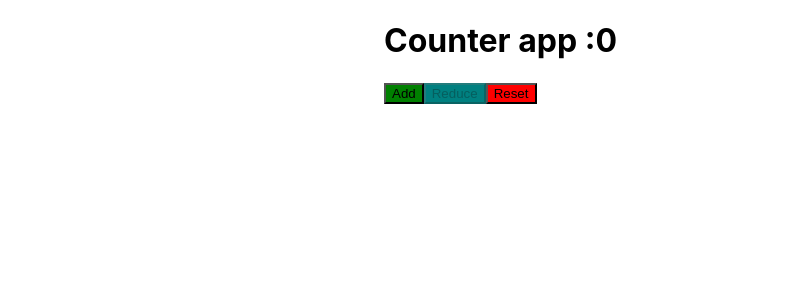
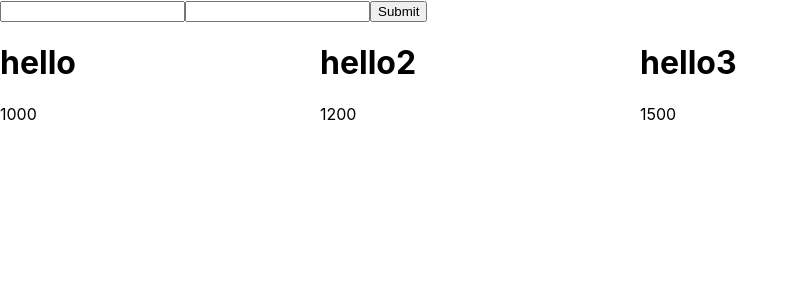
Before and after one commit to suhail3535/InterviewPractice, a React (Create React App) app in the folder practiceforinterview/: page / in a window 1280 px wide. Shown: the top 300 px of the page, without its empty margins (0-799 px from the left). Built offline with nearby package versions, Linux system fonts and the light colour scheme; data requests are answered from the project's data file.

Commit message:
redux practice

```diff
--- /dev/null
+++ b/practiceforinterview/db.json
@@ -0,0 +1,20 @@
+{
+  "product": [
+
+    {
+      "name": "hello",
+      "price": "1000",
+      "id": 4
+    },
+    {
+      "name": "hello2",
+      "price": "1200",
+      "id": 5
+    },
+    {
+      "name": "hello3",
+      "price": "1500",
+      "id": 6
+    }
+  ]
+}
--- a/practiceforinterview/package.json
+++ b/practiceforinterview/package.json
@@ -7,16 +7,20 @@
     "@testing-library/react": "^13.4.0",
     "@testing-library/user-event": "^13.5.0",
     "axios": "^1.4.0",
+    "json-server": "^0.17.3",
     "react": "^18.2.0",
     "react-dom": "^18.2.0",
+    "react-redux": "^8.0.7",
     "react-scripts": "5.0.1",
+    "redux": "^4.2.1",
     "web-vitals": "^2.1.4"
   },
   "scripts": {
     "start": "react-scripts start",
     "build": "react-scripts build",
     "test": "react-scripts test",
-    "eject": "react-scripts eject"
+    "eject": "react-scripts eject",
+    "server":"json-server --watch db.json --port 8080"
   },
   "eslintConfig": {
     "extends": [
--- a/practiceforinterview/src/App.js
+++ b/practiceforinterview/src/App.js
@@ -1,14 +1,16 @@
 
-import Counter from "./Component/Counter";
-// import Ref2 from "./Component/Ref2";Counter
+
+import Data from "./Component/Data";
+
+
 
 function App() {
   return (
       <div className="App">
-      {/* <Ref2 /> */}
-      <Counter />
+
+      <Data />
       </div>
   );
 }
 
-export default App;
+export default App
--- /dev/null
+++ b/practiceforinterview/src/Component/Data.jsx
@@ -0,0 +1,119 @@
+import React, { useEffect, useState } from "react";
+import { shallowEqual, useDispatch, useSelector } from "react-redux";
+
+import { store } from "./Store";
+import {
+    getRequest,
+    getRequestfailure,
+    getRequestsuccess,
+    getpostuestsuccess,
+} from "./Redux/Action";
+import axios from "axios";
+
+const Data = () => {
+const [text, setText] = useState("");
+const [price, setPrice] = useState("");
+
+    const { product, isLoading } = useSelector((store) => {
+        console.log(store,"store")
+        return {
+            product: store.product,
+            isLoading: store.isLoading,
+        };
+    }, shallowEqual);
+    console.log(store);
+    const dispatch = useDispatch();
+    const getData = () => {
+        dispatch(getRequest());
+        axios
+            .get("http://localhost:8080/product")
+            .then((res) => {
+                dispatch(getRequestsuccess(res.data));
+                console.log(res.data);
+            })
+            .catch((err) => {
+                dispatch(getRequestfailure());
+            });
+    };
+
+
+      const newData = {
+          name: text,
+          price: price,
+      };
+    const handleSubmit = (e) => {
+        e.preventDefault()
+
+
+          postData2(newData);
+
+    }
+
+    const postData = (payload) => {
+        dispatch(getRequest())
+        axios.post("http://localhost:8080/product", newData)
+            .then((res) => {
+                dispatch(getpostuestsuccess(res.data))
+                console.log(res.data)
+            })
+            .catch((err) => {
+            dispatch(getRequestfailure())
+        })
+ }
+
+    const postData2 = () => {
+        axios.post("http://localhost:8080/product", newData).then((res) => {
+        console.log(res.data)
+        }).catch((err) => {
+        console.log(err)
+    })
+}
+
+
+
+
+
+    useEffect(() => {
+        getData();
+    },[]);
+    return (
+        <>
+            <div>
+                <form onSubmit={handleSubmit}>
+                    <input
+                        type="text"
+                        value={text}
+                        onChange={(e) => setText(e.target.value)}
+                    />
+                    <input
+                        type="text"
+                        value={price}
+                        onChange={(e) => setPrice(e.target.value)}
+                    />
+                    <input type="submit" />
+                </form>
+            </div>
+
+            <div
+                style={{
+                    display: "grid",
+                    gridTemplateColumns: "repeat(4,1fr)",
+                }}>
+                {isLoading ? (
+                    <h1>Loading......</h1>
+                ) : (
+                    product.length > 0 &&
+                    product.map((ele) => (
+                        <div key={ele.id}>
+
+                            <h1>{ele.name}</h1>
+                            <p>{ele.price}</p>
+                        </div>
+                    ))
+                )}
+            </div>
+        </>
+    );
+};
+
+export default Data;
--- /dev/null
+++ b/practiceforinterview/src/Component/Redux/Action.js
@@ -0,0 +1,25 @@
+
+import { GETPOST_SUCCESS, GETREQUEST, GETREQUEST_FAILURE, GETREQUEST_SUCCESS } from "./ActionType"
+
+export const getRequest=()=>{
+    return {
+    type:GETREQUEST
+}
+}
+export const getRequestsuccess = (payload) => {
+    return {
+        type: GETREQUEST_SUCCESS, payload
+    };
+}
+
+export const getpostuestsuccess = (payload) => {
+    return {
+        type: GETPOST_SUCCESS,payload
+    };
+
+};
+export const getRequestfailure = () => {
+    return {
+        type: GETREQUEST_FAILURE,
+    };
+};
--- /dev/null
+++ b/practiceforinterview/src/Component/Redux/ActionType.js
@@ -0,0 +1,4 @@
+export const GETREQUEST = "GET_REQUEST";
+export const GETREQUEST_SUCCESS = "GET_REQUEST_SUCCESS";
+export const GETPOST_SUCCESS = "GET_POST_SUCCESS";
+export const GETREQUEST_FAILURE = "GET_REQUEST_FAILURE";
--- /dev/null
+++ b/practiceforinterview/src/Component/Redux/Reducer.js
@@ -0,0 +1,17 @@
+import { GETPOST_SUCCESS, GETREQUEST, GETREQUEST_FAILURE, GETREQUEST_SUCCESS } from "./ActionType"
+
+
+export const reducer = (state,{type,payload}) => {
+    switch (type) {
+        case GETREQUEST:
+            return { ...state, isLoading: true };
+        case GETREQUEST_SUCCESS:
+            return { ...state, isLoading: false, product: payload };
+        case GETPOST_SUCCESS:
+            return { ...state, isLoading: false, product: [...state.product,payload] };
+        case GETREQUEST_FAILURE:
+            return { ...state, isLoading: false, isError: true };
+        default:
+            return state;
+    }
+}
--- /dev/null
+++ b/practiceforinterview/src/Component/Store.js
@@ -0,0 +1,11 @@
+
+import { legacy_createStore } from "redux";
+import { reducer } from "./Redux/Reducer";
+const initialState = {
+    product: [],
+    isLoading: false,
+    isError: false
+};
+
+
+export const store=legacy_createStore(reducer,initialState)
--- a/practiceforinterview/src/index.js
+++ b/practiceforinterview/src/index.js
@@ -3,12 +3,13 @@ import ReactDOM from 'react-dom/client';
 import './index.css';
 import App from './App';
 import reportWebVitals from './reportWebVitals';
-
+import { store } from './Component/Store';
+import { Provider } from 'react-redux';
 const root = ReactDOM.createRoot(document.getElementById('root'));
 root.render(
-  <React.StrictMode>
-    <App />
-  </React.StrictMode>
+    <Provider store={store}>
+        <App />
+    </Provider>
 );
 
 // If you want to start measuring performance in your app, pass a function
```
Also changed, not shown: practiceforinterview/src/Component/Cleanup.jsx (added, +21 -0 lines), practiceforinterview/src/Component/Product.jsx (+45 -18 lines), 1 other file (tests, documents, lock files or other folders).
